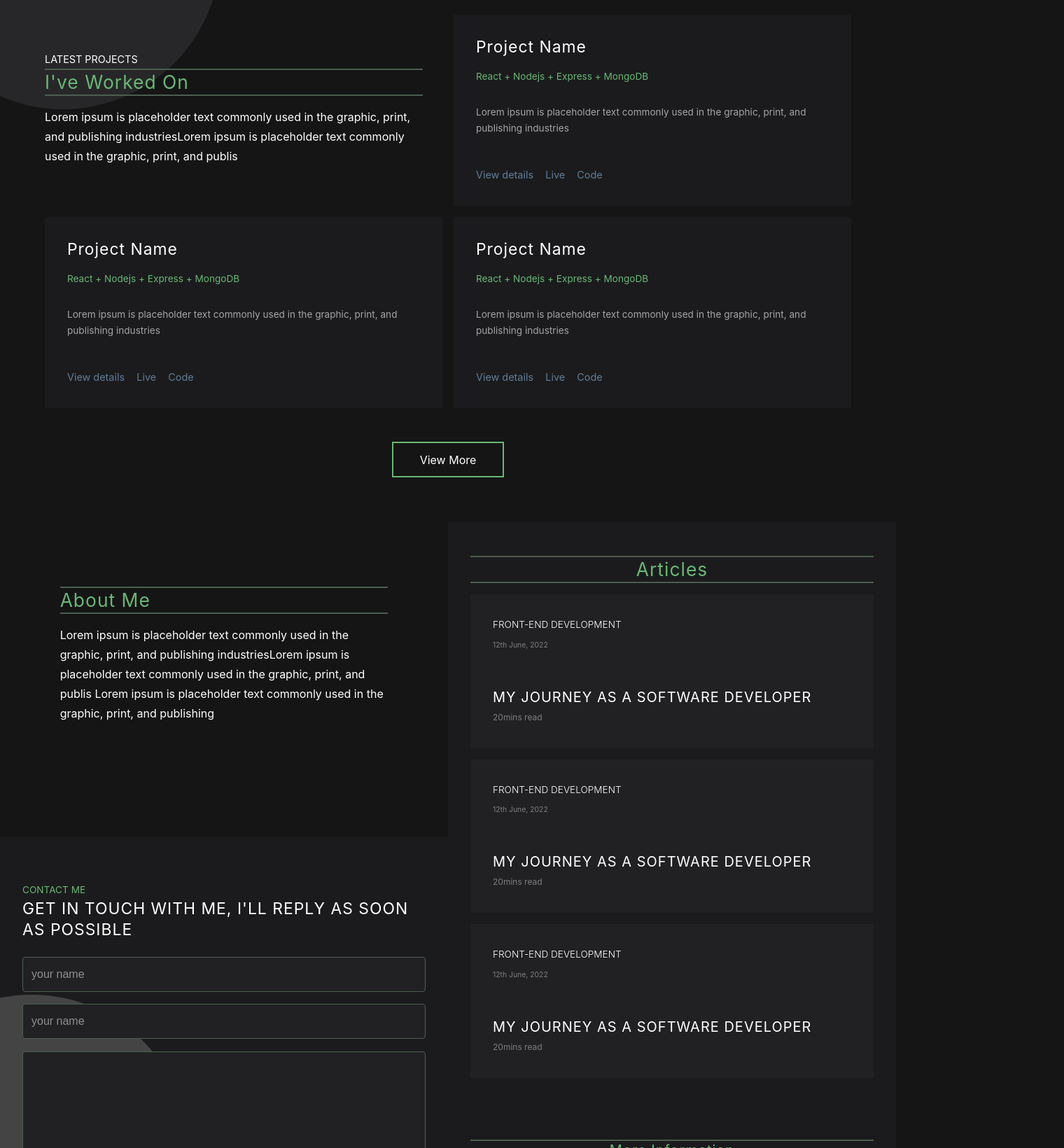
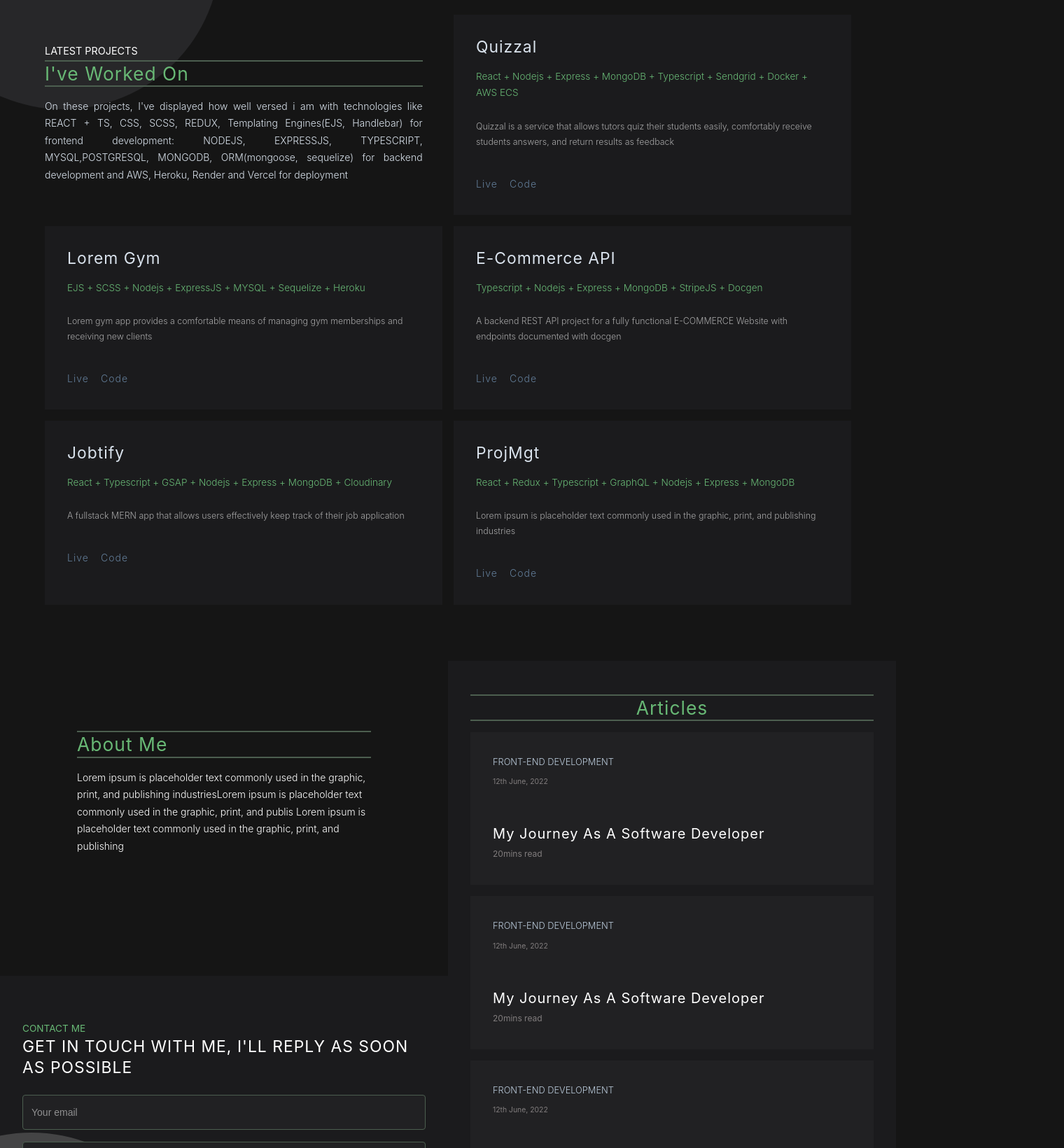
Before and after one commit to Moshood1426/portfolio, a React (Create React App) app: page / in a window 1280 px wide. Shown: the part 699-2339 px from the top of the page at 70% size, 1520 px wide, since content can reach past the window. Built offline with nearby package versions, Linux system fonts and the light colour scheme; the HTML template or start-up script is replaced by a standard one.

Commit message:
project refactored

```diff
--- a/src/assets/wrappers/ContactMe.tsx
+++ b/src/assets/wrappers/ContactMe.tsx
@@ -28,14 +28,15 @@ const Wrapper = styled.section`
 
   .form-input {
     width: 100%;
-    padding: 0.375rem 0.75rem;
+    padding: 0.5rem 0.75rem;
     border-radius: var(--borderRadius);
-    border: 1px solid #4C5E4F;
+    border: 1px solid #4c5e4f;
     height: 50px;
     font-size: 1rem;
     background-color: #212123;
     position: relative;
     z-index: 1;
+    color: white;
   }
 
   .text-area {
--- a/src/assets/wrappers/Projects.tsx
+++ b/src/assets/wrappers/Projects.tsx
@@ -18,6 +18,11 @@ const Wrapper = styled.section`
     color: var(--primary-green);
     border-top: #4c5e4f solid 2px;
     border-bottom: #4c5e4f solid 2px;
+  }
+
+  .projects-intro-details {
+    color: var(--grey-100);
+    text-align: justify;
   }
 
   .view-more {
--- a/src/assets/wrappers/SingleArticle.tsx
+++ b/src/assets/wrappers/SingleArticle.tsx
@@ -4,6 +4,14 @@ const Wrapper = styled.section`
   background-color: #212123;
   padding: 2em 2em;
   margin-bottom: 1em;
+
+  :hover {
+    cursor: pointer;
+
+    .article-title {
+      color: var(--primary-green);
+    }
+  }
 
   .article-date {
     font-size: 0.65rem;
@@ -14,14 +22,15 @@ const Wrapper = styled.section`
   .article-category {
     margin: 0;
     text-transform: uppercase;
-    font-size: 0.85rem;
+    font-size: 0.8rem;
     font-weight: 300;
+    color: var(--grey-200);
   }
 
   .article-title {
     margin: 0;
     margin-top: 2.5em;
-    text-transform: uppercase;
+    text-transform: capitalize;
   }
 
   .article-time {
--- a/src/assets/wrappers/SingleProjects.tsx
+++ b/src/assets/wrappers/SingleProjects.tsx
@@ -1,23 +1,29 @@
 import styled from "styled-components";
 
-const Wrapper = styled.section<{ spanTwo: "1 / 3" | "3 / 5" | undefined }>`
+const Wrapper = styled.section`
   padding: 2em;
   background-color: var(--primary-300);
   margin-bottom: 1em;
-  ${({ spanTwo }) =>
-    spanTwo &&
-    `
-    grid-column: ${spanTwo};
-  `}
+  grid-column: span 2;
 
   h4,
+  a,
   p {
     margin: 0;
+  }
+
+  a {
+    color: var(--grey-500);
+  }
+
+  a:hover {
+    color: white;
   }
 
   .single-project-title {
     //font-weight: bold;
     margin-bottom: 0.65em;
+    color: var(--grey-100);
   }
 
   .single-project-stack {
@@ -30,7 +36,7 @@ const Wrapper = styled.section<{ spanTwo: "1 / 3" | "3 / 5" | undefined }>`
     margin-top: 2em;
     margin-bottom: 3em;
     color: #d9d9d9ba;
-    font-size: 0.85em;
+    font-size: var(--extra-small-text);
   }
 
   .single-project-links {
--- a/src/components/AllProjects.tsx
+++ b/src/components/AllProjects.tsx
@@ -2,19 +2,15 @@ import React from "react";
 import { projects } from "../utils/project-actions";
 import SingleProjects from "./SingleProjects";
 
-interface AllProjectInterface {
-  viewAll: boolean;
-}
+// interface AllProjectInterface {
+//   viewAll: boolean;
+// }
 
-const AllProjects: React.FC<AllProjectInterface> = ({ viewAll }) => {
+const AllProjects: React.FC = () => {
   return (
     <>
       {projects.map((item, index) => {
-        return viewAll ? (
-          <SingleProjects {...item} />
-        ) : (
-          index < 3 && <SingleProjects {...item} />
-        );
+        return <SingleProjects {...item} key={index} />;
       })}
     </>
   );
--- a/src/components/Articles.tsx
+++ b/src/components/Articles.tsx
@@ -8,8 +8,8 @@ const Articles = () => {
     <Wrapper>
       <div className="articles-container">
         <h3 className="articles-title">Articles</h3>
-        {articles.map((item) => (
-          <SingleArticle {...item} />
+        {articles.map((item, index) => (
+          <SingleArticle {...item} key={index} />
         ))}
       </div>
     </Wrapper>
--- a/src/components/ContactMe.tsx
+++ b/src/components/ContactMe.tsx
@@ -1,21 +1,64 @@
-import React from "react";
+import React, { useState } from "react";
 import Wrapper from "../assets/wrappers/ContactMe";
 
+const initialFormValue = {
+  name: "",
+  email: "",
+  message: "",
+};
+
 const ContactMe = () => {
+  const [formValues, setFormValues] = useState(initialFormValue);
+
+  const handleChange = (
+    event: React.ChangeEvent<HTMLTextAreaElement | HTMLInputElement>
+  ) => {
+    const value = event.target.value;
+    const name = event.target.name;
+
+    setFormValues((prevValue) => ({
+      ...prevValue,
+      [name]: value,
+    }));
+  };
   return (
     <Wrapper>
       <div className="contact-container">
         <span className="contact-subtitle">contact me</span>
-        <h4 className="contact-title">GET IN TOUCH WITH ME, I'LL REPLY AS SOON AS POSSIBLE</h4>
+        <h4 className="contact-title">
+          GET IN TOUCH WITH ME, I'LL REPLY AS SOON AS POSSIBLE
+        </h4>
         <form>
           <div className="form-item">
-            <input type="text" placeholder="your name" className="form-input" />
+            <input
+              name="email"
+              type="email"
+              placeholder="Your email"
+              className="form-input"
+              onChange={(event) => handleChange(event)}
+              value={formValues.email}
+            />
           </div>
           <div className="form-item">
-            <input type="text" placeholder="your name" className="form-input" />
+            <input
+              name="name"
+              type="text"
+              placeholder="Your name"
+              className="form-input"
+              onChange={(event) => handleChange(event)}
+              value={formValues.name}
+            />
           </div>
-          <textarea className="form-input text-area" ></textarea>
-          <button type="submit" className="btn submit-btn">Submit</button>
+          <textarea
+            name="message"
+            className="form-input text-area"
+            placeholder="Enter a message"
+            onChange={handleChange}
+            value={formValues.message}
+          ></textarea>
+          <button type="submit" className="btn submit-btn">
+            Submit
+          </button>
         </form>
       </div>
     </Wrapper>
--- a/src/components/Projects.tsx
+++ b/src/components/Projects.tsx
@@ -3,23 +3,26 @@ import Wrapper from "../assets/wrappers/Projects";
 import AllProjects from "./AllProjects";
 
 const Projects = () => {
-  const [viewAll, setViewAll] = useState(false);
+  // const [viewAll, setViewAll] = useState(false);
   return (
     <Wrapper>
       <div className="projects-container">
         <div className="projects-intro span-two">
           <span className="projects-intro-subtitle">LATEST PROJECTS</span>
           <h3 className="projects-intro-title">I've Worked On</h3>
-          <p>
-            Lorem ipsum is placeholder text commonly used in the graphic, print,
-            and publishing industriesLorem ipsum is placeholder text commonly
-            used in the graphic, print, and publis
+          <p className="projects-intro-details">
+            On these projects, I've displayed how well versed i am with
+            technologies like REACT + TS, CSS, SCSS, REDUX, Templating
+            Engines(EJS, Handlebar) for frontend development: NODEJS, EXPRESSJS,
+            TYPESCRIPT, MYSQL,POSTGRESQL, MONGODB, ORM(mongoose, sequelize) for
+            backend development and AWS, Heroku, Render and Vercel for
+            deployment
           </p>
         </div>
-        <AllProjects viewAll={viewAll} />
-        <p className="view-more" onClick={() => setViewAll(!viewAll)}>
+        <AllProjects />
+        {/* <p className="view-more" onClick={() => setViewAll(!viewAll)}>
           {viewAll ? "View Less" : "View More"}
-        </p>
+        </p> */}
       </div>
     </Wrapper>
   );
--- a/src/components/SingleProjects.tsx
+++ b/src/components/SingleProjects.tsx
@@ -5,6 +5,8 @@ interface SingleProjectProps {
   title: string;
   stack: string[];
   details: string;
+  gitPage: string;
+  livePage: string;
   spanTwo?: "1 / 3" | "3 / 5";
 }
 
@@ -12,17 +14,22 @@ const SingleProjects: React.FC<SingleProjectProps> = ({
   title,
   stack,
   details,
+  gitPage,
+  livePage,
   spanTwo,
 }) => {
   return (
-    <Wrapper spanTwo={spanTwo}>
+    <Wrapper>
       <h4 className="single-project-title">{title}</h4>
       <p className="single-project-stack">{stack.join(" + ")}</p>
       <p className="single-project-details">{details}</p>
       <div className="single-project-links">
-        {spanTwo && <p>View details</p>}
-        <p>Live</p>
-        <p>Code</p>
+        <a href={livePage} target="_blank" rel="noreferrer">
+          Live
+        </a>
+        <a href={gitPage} target="_blank" rel="noreferrer">
+          Code
+        </a>
       </div>
     </Wrapper>
   );
--- a/src/index.css
+++ b/src/index.css
@@ -47,6 +47,8 @@ html {
   /* rest of the vars */
   --bodyFont: "Inter", Sans-Serif;
   --textColor: var(--white);
+  --small-text: 0.875rem;
+  --extra-small-text: 0.775em;
   --borderRadius: 0.25rem;
   --letterSpacing: 1px;
 
@@ -77,7 +79,7 @@ body {
   overflow-x: hidden;
 }
 
-body::before {
+/* body::before {
   content: "";
   background-color: #272729;
   height: 300px;
@@ -93,7 +95,7 @@ body::before {
     height: 600px;
     width: 600px;
   }
-}
+} */
 
 @media (max-width: 500px) {
   h1 {
@@ -114,13 +116,16 @@ body::before {
   }
 
   h5 {
-    font-size: .95rem;
+    font-size: 0.95rem;
   }
 }
 
-p {
+p,
+a {
   margin-bottom: 1.5rem;
   max-width: 40em;
+  font-weight: 300;
+  font-size: var(--small-text);
 }
 
 h1,
@@ -162,7 +167,6 @@ a {
   letter-spacing: var(--letterSpacing);
 }
 
-a,
 button {
   line-height: 1.15;
 }
@@ -235,6 +239,8 @@ button:disabled {
 ::placeholder {
   color: #d9d9d9;
   opacity: 0.6;
+  font-size: var(--small-text);
+  font-weight: 300;
 }
 
 .loading-container {
--- a/src/utils/project-actions.tsx
+++ b/src/utils/project-actions.tsx
@@ -7,63 +7,86 @@ interface Project {
   details: string;
 }
 
-const projects: Project[]= [
+const projects: Project[] = [
   {
-    title: "Project Name",
+    title: "Quizzal",
+    gitPage: "https://github.com/Moshood1426/Quiz-App",
+    livePage: "https://quizzal.onrender.com/",
+    stack: [
+      "react",
+      "nodejs",
+      "express",
+      "mongoDB",
+      "typescript",
+      "sendgrid",
+      "docker",
+      "AWS ECS",
+    ],
+    spanTwo: "3 / 5",
+    details: `
+      Quizzal is a service that allows tutors quiz their
+      students easily, comfortably receive students answers,
+      and return results as feedback
+    `,
+  },
+  {
+    title: "Lorem Gym",
+    livePage: "https://lorem-gym.herokuapp.com/",
+    gitPage: "https://github.com/Moshood1426/Lorem-Gym-App",
+    stack: [
+      "EJS",
+      "SCSS",
+      "nodejs",
+      "expressJS",
+      "MYSQL",
+      "sequelize",
+      "heroku",
+    ],
+    spanTwo: "1 / 3",
+    details: `
+      Lorem gym app provides a comfortable means of managing
+      gym memberships and receiving new clients
+    `,
+  },
+  {
+    title: "E-Commerce API",
+    gitPage: "https://github.com/Moshood1426/E-COMMERCE-API",
+    livePage: "http://e-commerc-api.herokuapp.com/",
+    stack: ["typescript", "nodejs", "express", "mongoDB", "stripeJS", "docgen"],
+    spanTwo: "3 / 5",
+    details: `
+        A backend REST API project for a fully functional
+        E-COMMERCE Website with endpoints documented with docgen`,
+  },
+  {
+    title: "Jobtify",
+    gitPage: "https://github.com/Moshood1426/Jobtify",
+    livePage: "https://jobtify.onrender.com",
+    stack: [
+      "react",
+      "typescript",
+      "GSAP",
+      "nodejs",
+      "express",
+      "mongoDB",
+      "cloudinary",
+    ],
+    details:
+      "A fullstack MERN app that allows users effectively keep track of their job application",
+  },
+  {
+    title: "ProjMgt",
     gitPage: "",
     livePage: "",
-    stack: ["react", "nodejs", "express", "mongoDB"],
-    spanTwo: "3 / 5",
-    details:
-      "Lorem ipsum is placeholder text commonly used in the graphic, print, and publishing industries",
-  },
-  {
-    title: "Project Name",
-    gitPage: "",
-    livePage: "",
-    stack: ["react", "nodejs", "express", "mongoDB"],
-    spanTwo: "1 / 3",
-    details:
-      "Lorem ipsum is placeholder text commonly used in the graphic, print, and publishing industries",
-  },
-  {
-    title: "Project Name",
-    gitPage: "",
-    livePage: "",
-    stack: ["react", "nodejs", "express", "mongoDB"],
-    spanTwo: "3 / 5",
-    details:
-      "Lorem ipsum is placeholder text commonly used in the graphic, print, and publishing industries",
-  },
-  {
-    title: "Project Name",
-    gitPage: "",
-    livePage: "",
-    stack: ["react", "nodejs", "express", "mongoDB"],
-    details:
-      "Lorem ipsum is placeholder text commonly used in the graphic, print, and publishing industries",
-  },
-  {
-    title: "Project Name",
-    gitPage: "",
-    livePage: "",
-    stack: ["react", "nodejs", "express", "mongoDB"],
-    details:
-      "Lorem ipsum is placeholder text commonly used in the graphic, print, and publishing industries",
-  },
-  {
-    title: "Project Name",
-    gitPage: "",
-    livePage: "",
-    stack: ["react", "nodejs", "express", "mongoDB"],
-    details:
-      "Lorem ipsum is placeholder text commonly used in the graphic, print, and publishing industries",
-  },
-  {
-    title: "Project Name",
-    gitPage: "",
-    livePage: "",
-    stack: ["react", "nodejs", "express", "mongoDB"],
+    stack: [
+      "react",
+      "redux",
+      "typescript",
+      "graphQL",
+      "nodejs",
+      "express",
+      "mongoDB",
+    ],
     details:
       "Lorem ipsum is placeholder text commonly used in the graphic, print, and publishing industries",
   },
```
